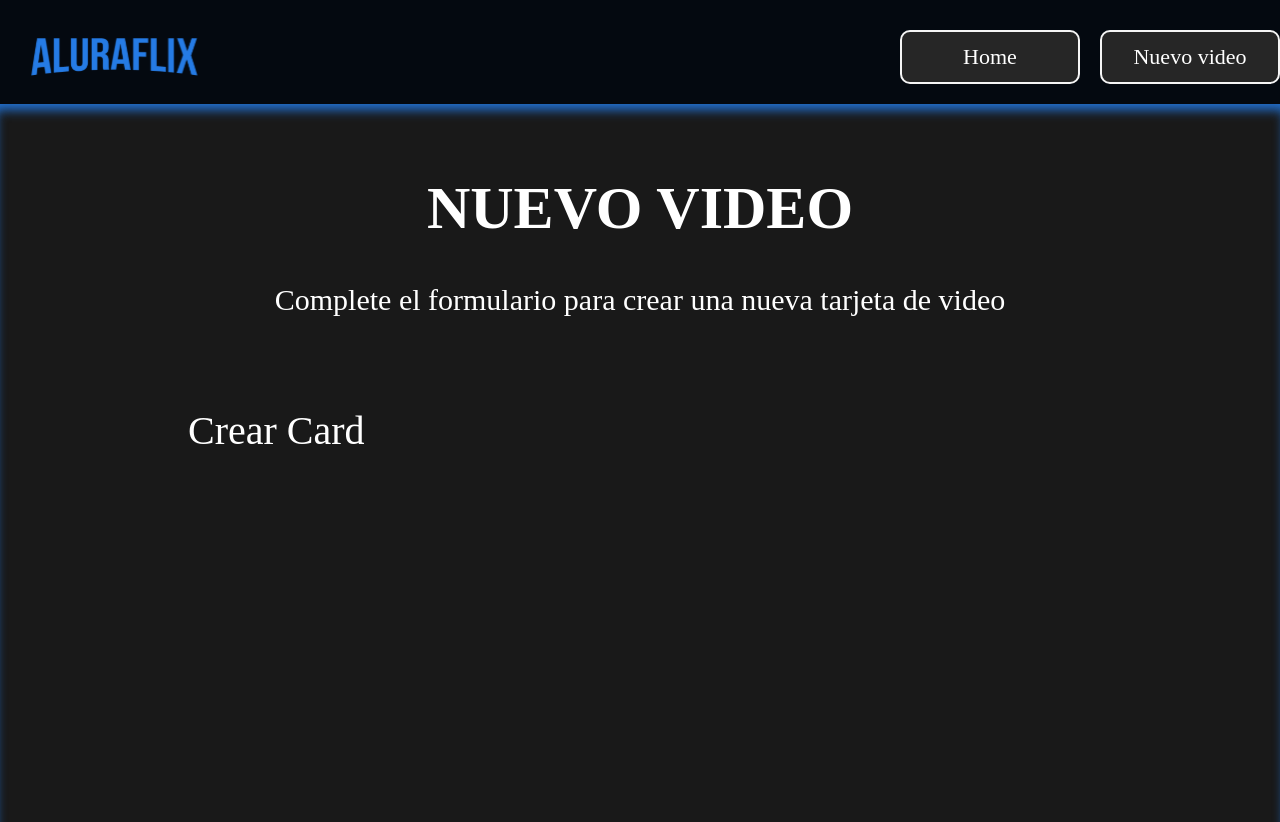
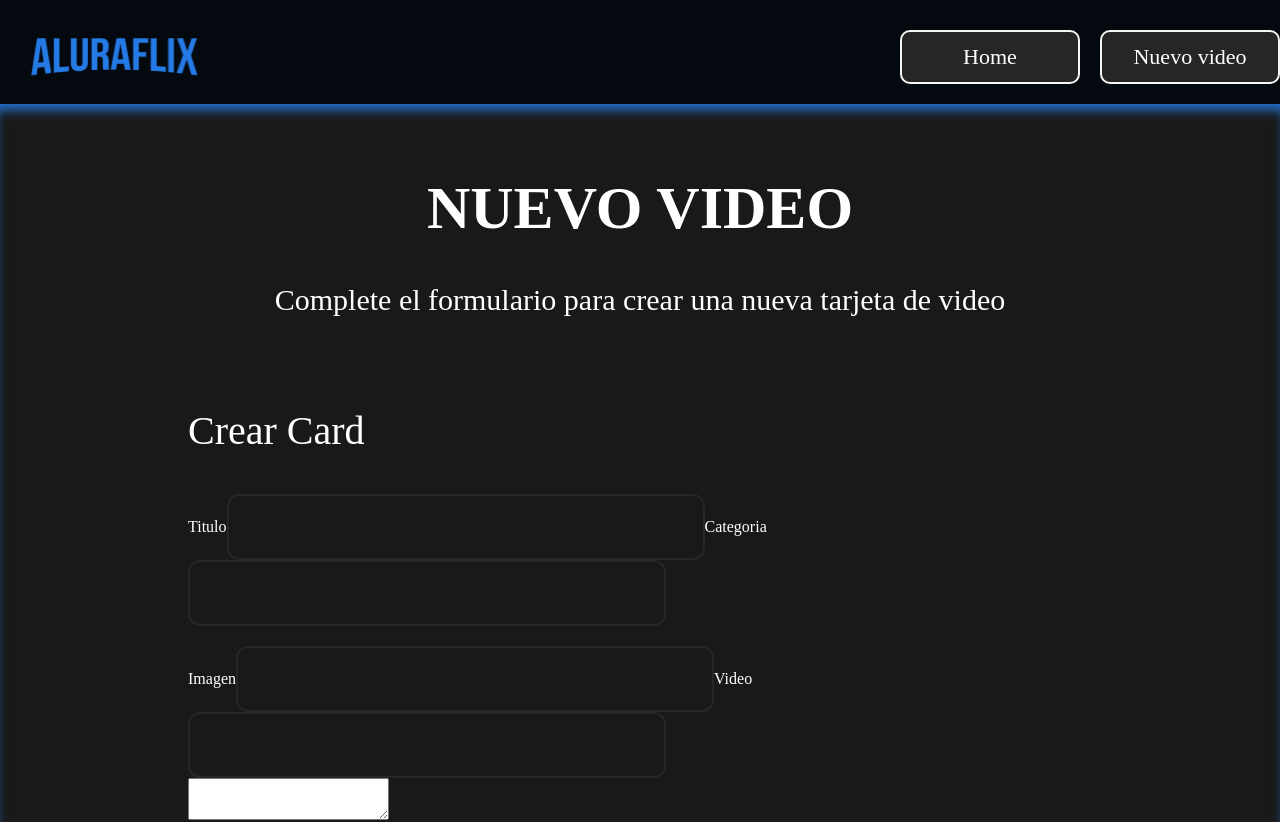
Before and after one commit to PGPLAYER15/Alura-flix, a React (Vite) app: page /Formulario in a window 1280 px wide. Shown: the top 822 px of the page. Built offline with nearby package versions, Linux system fonts and the light colour scheme.

Commit message:
Iniciando El formulario

```diff
--- a/src/pages/Formulario.jsx
+++ b/src/pages/Formulario.jsx
@@ -39,10 +39,29 @@ const CrearCardParrafo = styled.p`
     position:relative;
     /* left:20px; */
 `
-const ContainerForm = styled.div`
+const ContainerForm = styled.form`
     margin: 90px 188px;
 `
 
+const InputEstilizado = styled.input`
+    width:470px;
+    height:60px;
+    border: 2px solid #262626;
+    background-color:#191919;
+    border-radius: 12px;
+`
+
+const ContenedorInputs = styled.div`
+    display: flex;
+    flex-direction: row;
+    flex-wrap: wrap;
+    gap:20px;
+    color:white;
+
+    label{
+        display:inline-flex;
+    }
+`
 
 const Formulario = () => {
     useEffect(() => {
@@ -61,6 +80,32 @@ const Formulario = () => {
 
                     <ContainerForm>
                         <CrearCardParrafo> Crear Card </CrearCardParrafo>
+
+                        <div>
+
+                            <ContenedorInputs>
+                                <div>
+                                    <label>Titulo</label>
+                                    <InputEstilizado type="text"></InputEstilizado>
+
+                                    <label>Categoria</label>
+                                    <InputEstilizado type="text"></InputEstilizado>
+                                </div>
+                                <div>
+                                    <label>Imagen</label>
+                                    <InputEstilizado type="text"></InputEstilizado>
+
+                                    <label>Video</label>
+                                    <InputEstilizado type="text"></InputEstilizado>
+                                </div>
+
+                            </ContenedorInputs>
+
+
+                            <label htmlFor=""></label>
+                            <textarea name="" id=""></textarea>
+                        </div>
+
                     </ContainerForm>
 
                     </Container>
```
